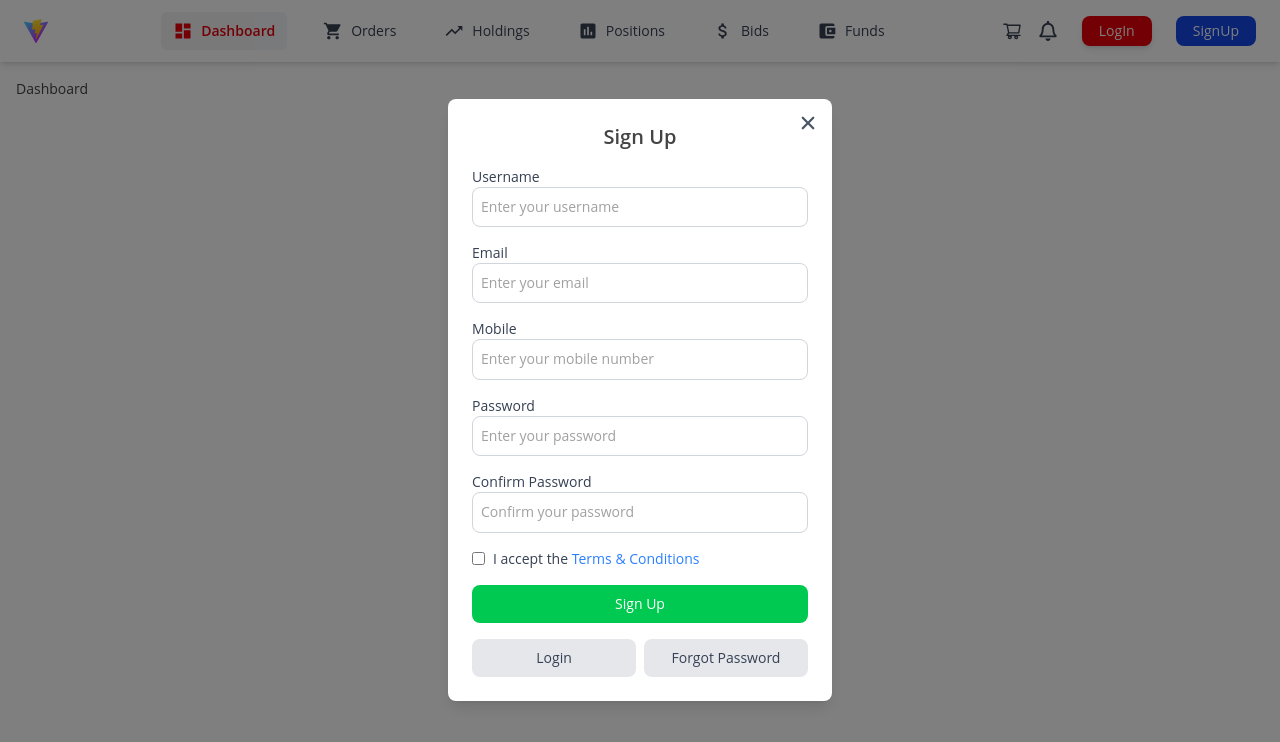
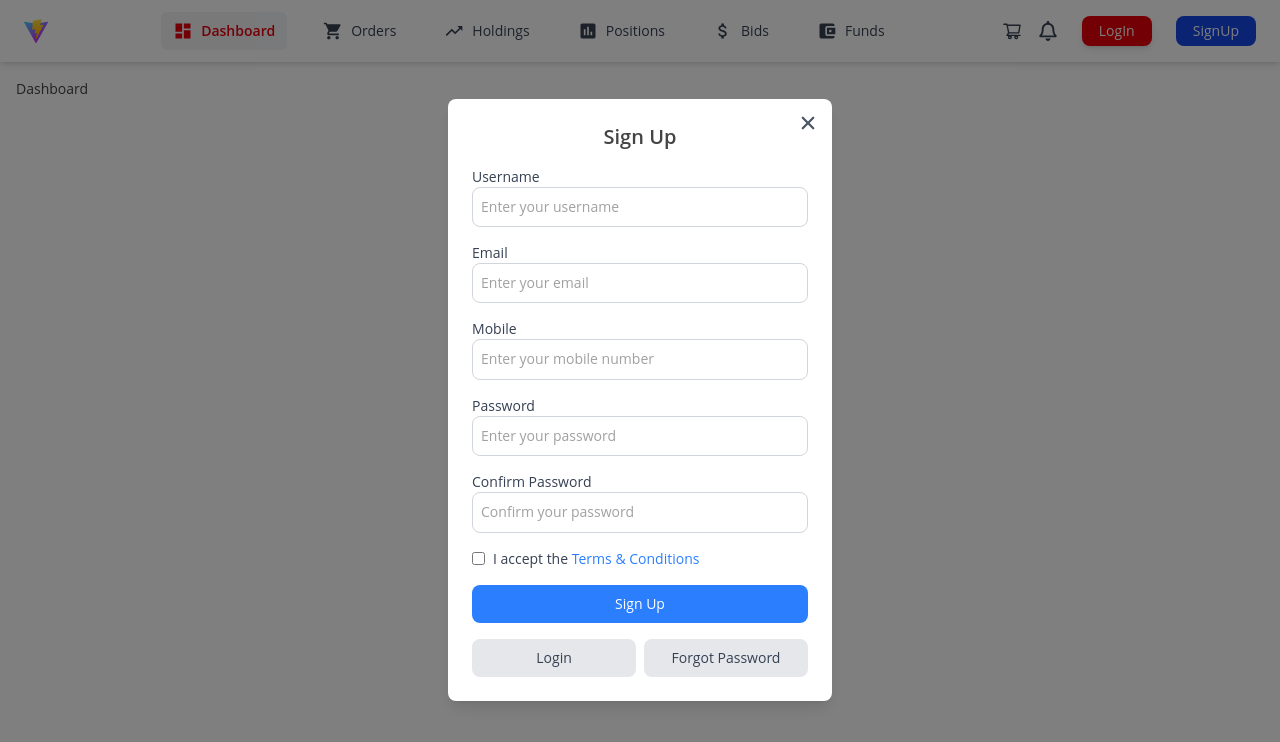
Before and after one commit to cipher997/dots, a React (Vite) app: page / in a window 1280 px wide. Both pictures are taken after a click on the button "SignUp". Shown: the top 742 px of the page. Built offline with nearby package versions, Linux system fonts and the light colour scheme.

Commit message:
update Register.jsx

```diff
--- a/src/forms/Register.jsx
+++ b/src/forms/Register.jsx
@@ -49,7 +49,7 @@ const Register = ({ setLogin, setRegister, setForgot }) => {
 
             {/* Sign Up & Navigation Buttons */}
             <div className="flex justify-between mt-4">
-              <button className="w-full bg-green-500 hover:bg-green-600 text-white p-2 rounded-lg transition">
+              <button className="w-full bg-blue-500 hover:bg-blue-600 text-white p-2 rounded-lg transition">
                 Sign Up
               </button>
             </div>
```
